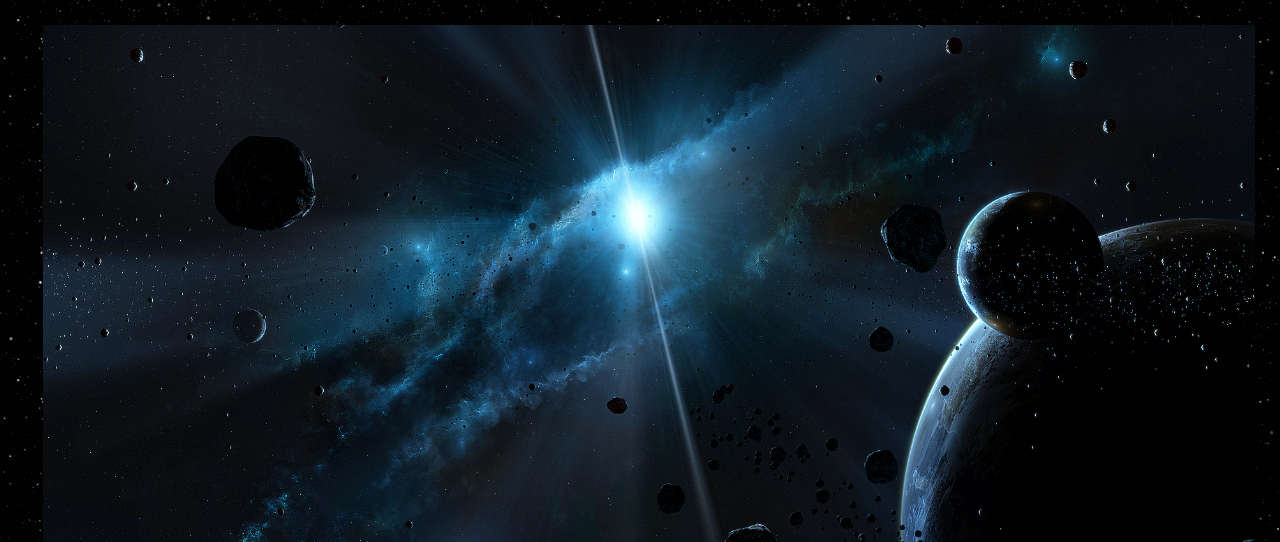
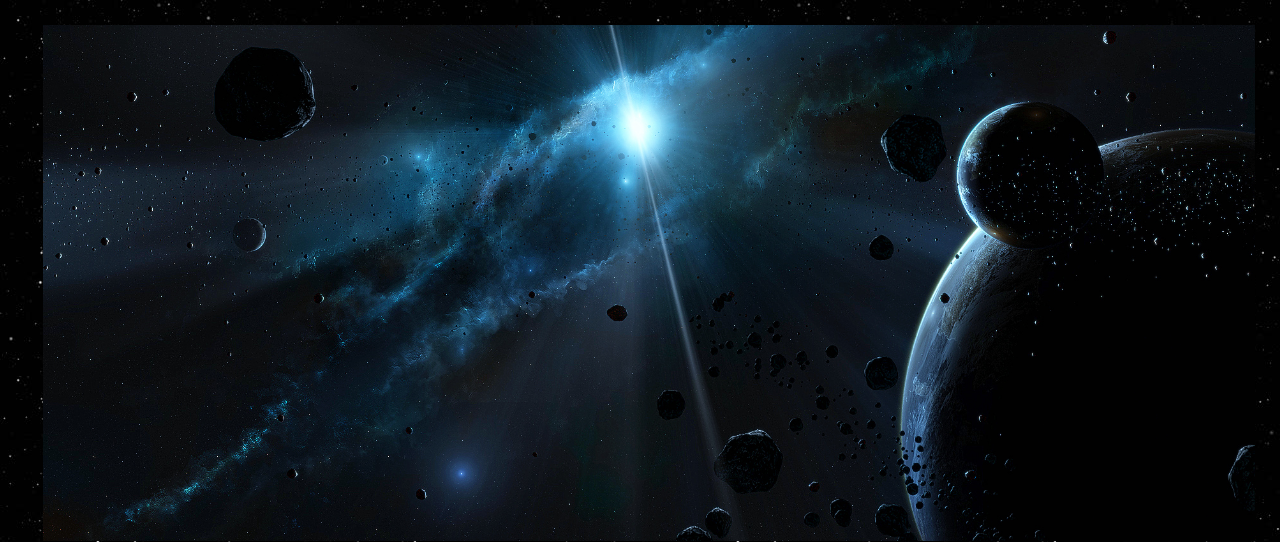
Before and after one commit to K1ndum/cssMemSlider, a plain HTML site: page cssMemSlider/index.html in a window 1280 px wide. Shown: the top 542 px of the page. Drawn offline with Linux system fonts and the light colour scheme.

Commit message:
feat: changed the orientation of the pictures (Sun, Oct 17, 2021 4:31:12 PM)

```diff
--- a/cssMemSlider/style.css
+++ b/cssMemSlider/style.css
@@ -35,7 +35,8 @@ body {
 
 .slide_item img {
   width: 100%;
-  height: 95%;
+  height: 70%;
+  object-fit: cover;
 }
 
 .slide_item p {
@@ -56,7 +57,7 @@ body {
 	cursor: pointer;
 	position: relative;
   left: 22.5%;
-  bottom: -805px;
+  bottom: -605px;
   z-index: 1000;
 	padding-left: 15px;
   padding-top: 4px;
```
